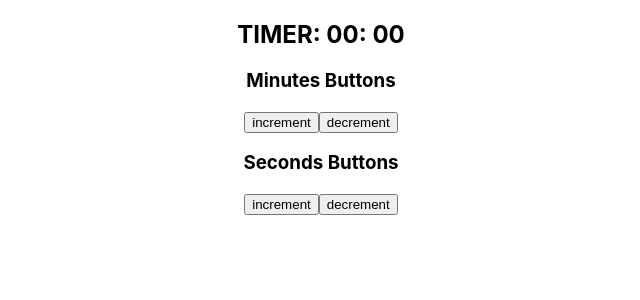
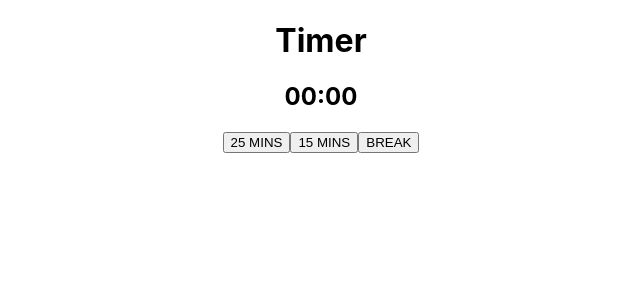
Before and after one commit to robertd2719/reactPomodor, a React (Create React App) app: page / in a window 1280 px wide. Shown: the top 300 px of the page, without its empty margins (319-959 px from the left). Built offline with nearby package versions, Linux system fonts and the light colour scheme.

Commit message:
added counter to timer functionality

```diff
--- a/src/components/Timer.js
+++ b/src/components/Timer.js
@@ -1,29 +1,47 @@
 import {useState} from "react";
 
-const Timer = () =>{
+let intervalId;
+
+const Timer = () => {
     const [minutes, updateMinutes] = useState(0);
     const [seconds, updateSeconds] = useState(0);
 
-    let minutesDisplay = (minutes<9) ? "0"+minutes.toString() : minutes.toString();
-    let secondsDisplay = (minutes<9) ? "0"+seconds.toString() : seconds.toString();
+    let minutesDisplay = (minutes < 9) ? "0" + minutes.toString() : minutes.toString();
+    let secondsDisplay = (seconds < 9) ? "0" + seconds.toString() : seconds.toString();
 
-    const incrementDecrementMinutes = value =>{
-        updateMinutes(prevValue =>prevValue + value);
+    const incrementDecrementMinutes = value => {
+        updateMinutes(prevValue => prevValue + value);
     }
 
-    const incrementDecrementSeconds = value =>{
-        updateSeconds(prevValue =>prevValue + value);
+    const incrementDecrementSeconds = value => {
+        updateSeconds(prevValue => prevValue + value);
+    }
+
+    const setTimerLongShortMedium = value => {
+        updateMinutes(value);
+        updateSeconds(0);
+    };
+
+    const counter = () => {
+        console.log(`minutes: ${minutes} seconds: ${seconds}`);
+        if (minutes == 0 && seconds === 0) {
+            clearInterval(intervalId);
+            alert("Time cycle has completed");
+        } else if (minutes > 1 && seconds === 0) {
+            updateMinutes(prev => prev - 1);
+            updateSeconds(59);
+        } else {
+            updateSeconds(prev=>prev -1 );
+        }
     }
 
     return (
         <>
-            <h2>TIMER: {minutesDisplay}: {secondsDisplay}</h2>
-            <h3>Minutes Buttons</h3>
-            <button onClick={()=>incrementDecrementMinutes(1)}>increment</button>
-            <button onClick={()=>incrementDecrementMinutes(-1)}>decrement</button>
-            <h3>Seconds Buttons</h3>
-            <button onClick={()=>incrementDecrementSeconds(1)}>increment</button>
-            <button onClick={()=>incrementDecrementSeconds(-1)}>decrement</button>
+            <h1>Timer</h1>
+            <h2>{minutesDisplay}:{secondsDisplay}</h2>
+            <button onClick={() => setTimerLongShortMedium(25)}>25 MINS</button>
+            <button onClick={() => setTimerLongShortMedium(15)}>15 MINS</button>
+            <button onClick={() => setTimerLongShortMedium(5)}>BREAK</button>
         </>
     );
 }
```
